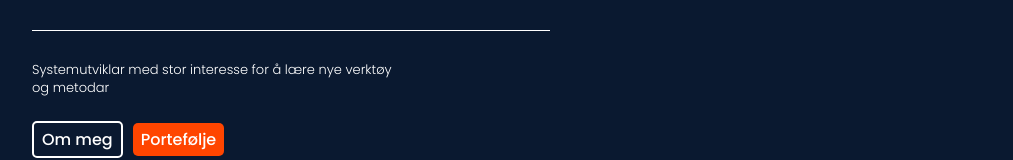
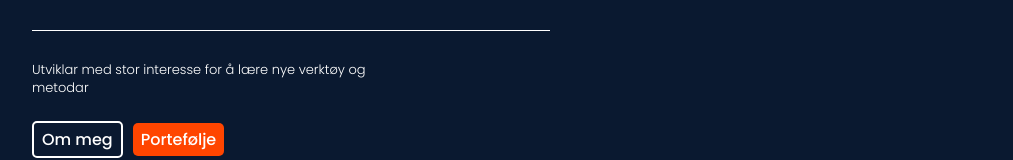
Before and after one commit to TrymSandven/trymsandven.github.io, a React (Create React App) app in the folder homepage/: page /portfolio in a window 1280 px wide. Shown: the part 317-477 px from the top of the page, without its empty margins (128-1141 px from the left). Built offline with nearby package versions, Linux system fonts and the light colour scheme.

Commit message:
Changed title

```diff
--- a/homepage/src/components/header/Header.js
+++ b/homepage/src/components/header/Header.js
@@ -28,7 +28,7 @@ const Header = () => {
               <span>Webutiklar og maskinlæring</span>
             </h1>
             <p className="u-text-small u-text-light">
-              Systemutviklar med stor interesse for å lære nye
+              Utviklar med stor interesse for å lære nye
               verktøy og metodar
             </p>
             <div className="header-cta">
```
